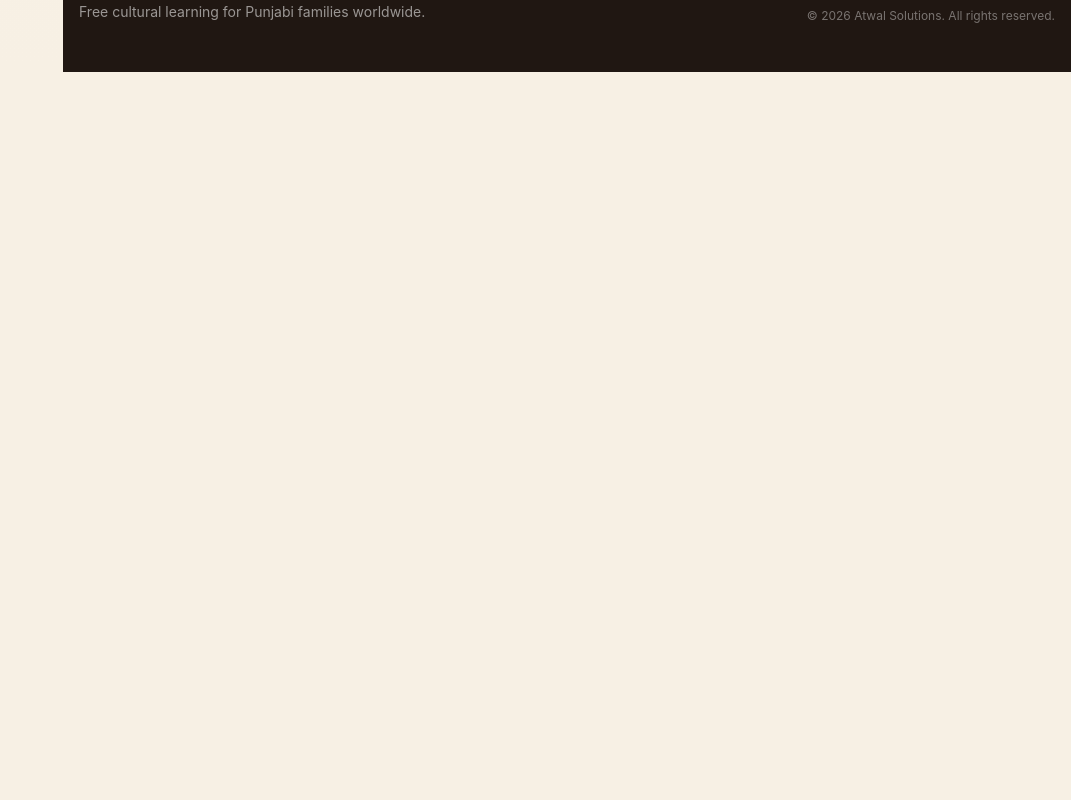
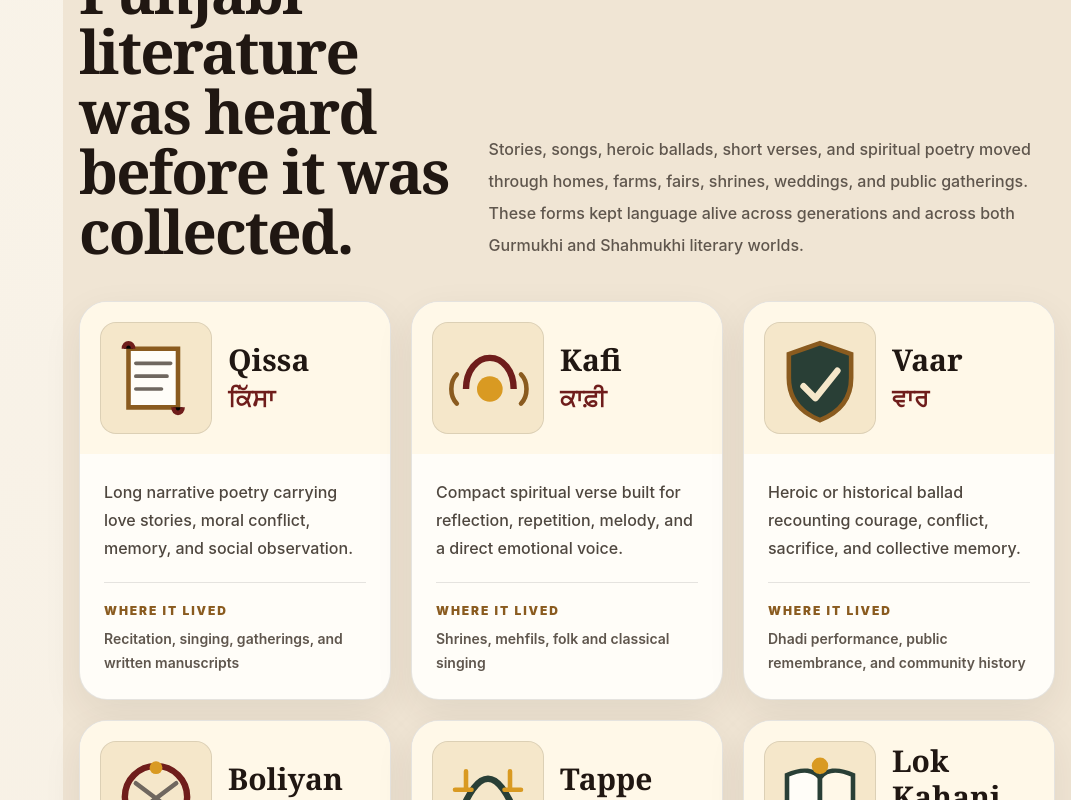
Before and after one commit to Gagan8atwal/sanjha-virsa, a Next.js app: page /literature in a window 1280 px wide. Shown: the part 2220-3020 px from the top of the page, without its empty margins (209-1280 px from the left). Before the commit the page ends 2292 px from the top, so only its background shows below. Built offline with nearby package versions, Linux system fonts and the light colour scheme.

Commit message:
Expand Punjabi Literature Museum with oral traditions

```diff
--- a/app/literature/page.tsx
+++ b/app/literature/page.tsx
@@ -13,6 +13,14 @@ type Writer = {
   summary: string;
   themes: string[];
   legacy: string;
+};
+
+type OralForm = {
+  name: string;
+  punjabi: string;
+  meaning: string;
+  setting: string;
+  shape: 'scroll' | 'voice' | 'shield' | 'circle' | 'rhythm' | 'story';
 };
 
 const writers: Writer[] = [
@@ -102,6 +110,15 @@ const writers: Writer[] = [
   },
 ];
 
+const oralForms: OralForm[] = [
+  { name: 'Qissa', punjabi: 'ਕਿੱਸਾ', meaning: 'Long narrative poetry carrying love stories, moral conflict, memory, and social observation.', setting: 'Recitation, singing, gatherings, and written manuscripts', shape: 'scroll' },
+  { name: 'Kafi', punjabi: 'ਕਾਫ਼ੀ', meaning: 'Compact spiritual verse built for reflection, repetition, melody, and a direct emotional voice.', setting: 'Shrines, mehfils, folk and classical singing', shape: 'voice' },
+  { name: 'Vaar', punjabi: 'ਵਾਰ', meaning: 'Heroic or historical ballad recounting courage, conflict, sacrifice, and collective memory.', setting: 'Dhadi performance, public remembrance, and community history', shape: 'shield' },
+  { name: 'Boliyan', punjabi: 'ਬੋਲੀਆਂ', meaning: 'Short responsive verses that can be playful, satirical, celebratory, personal, or sharply observant.', setting: 'Giddha, weddings, village celebrations, and family gatherings', shape: 'circle' },
+  { name: 'Tappe', punjabi: 'ਟੱਪੇ', meaning: 'Brief lyrical couplets known for rhythm, longing, wit, courtship, and emotional compression.', setting: 'Folk singing, fairs, social gatherings, and performance', shape: 'rhythm' },
+  { name: 'Lok Kahani', punjabi: 'ਲੋਕ ਕਹਾਣੀ', meaning: 'Folk tales preserving practical wisdom, humor, wonder, family values, and local imagination.', setting: 'Homes, winter evenings, children’s learning, and village storytelling', shape: 'story' },
+];
+
 const traditions = ['All', 'Classical', 'Spiritual', 'Modern', 'Progressive'] as const;
 
 export default function PunjabiLiteratureMuseum() {
@@ -134,12 +151,7 @@ export default function PunjabiLiteratureMuseum() {
       <section className="sv-container py-8">
         <div className="flex gap-2 overflow-x-auto pb-2" aria-label="Filter writers by tradition">
           {traditions.map((value) => (
-            <button
-              key={value}
-              type="button"
-              onClick={() => chooseTradition(value)}
-              className={`min-w-max rounded-full px-5 py-3 text-sm font-black ${tradition === value ? 'bg-[#201712] text-white' : 'border border-black/10 bg-[#fffdf8]'}`}
-            >
+            <button key={value} type="button" onClick={() => chooseTradition(value)} className={`min-w-max rounded-full px-5 py-3 text-sm font-black ${tradition === value ? 'bg-[#201712] text-white' : 'border border-black/10 bg-[#fffdf8]'}`}>
               {value}
             </button>
           ))}
@@ -150,12 +162,7 @@ export default function PunjabiLiteratureMuseum() {
         <div className="grid gap-8 lg:grid-cols-[22rem_1fr]">
           <aside className="space-y-3 lg:sticky lg:top-6 lg:self-start">
             {visible.map((writer) => (
-              <button
-                key={writer.id}
-                type="button"
-                onClick={() => setSelected(writer)}
-                className={`grid w-full grid-cols-[5rem_1fr] items-center gap-4 rounded-[1.5rem] border p-4 text-left transition ${selected.id === writer.id ? 'border-[#293f36] bg-[#f4f1df] shadow-lg' : 'border-black/10 bg-[#fffdf8] hover:-translate-y-0.5'}`}
-              >
+              <button key={writer.id} type="button" onClick={() => setSelected(writer)} className={`grid w-full grid-cols-[5rem_1fr] items-center gap-4 rounded-[1.5rem] border p-4 text-left transition ${selected.id === writer.id ? 'border-[#293f36] bg-[#f4f1df] shadow-lg' : 'border-black/10 bg-[#fffdf8] hover:-translate-y-0.5'}`}>
                 <LiteratureArt writer={writer} compact />
                 <div>
                   <p className="font-serif text-xl font-bold">{writer.name}</p>
@@ -208,6 +215,39 @@ export default function PunjabiLiteratureMuseum() {
           </article>
         </div>
       </section>
+
+      <section className="border-t border-black/10 bg-[#f0e5d4]">
+        <div className="sv-container py-14 md:py-20">
+          <div className="grid gap-8 lg:grid-cols-[0.8fr_1.2fr] lg:items-end">
+            <div>
+              <p className="sv-kicker">Living oral literature</p>
+              <h2 className="mt-4 max-w-[12ch] font-serif text-4xl font-bold tracking-[-0.03em] md:text-6xl">Punjabi literature was heard before it was collected.</h2>
+            </div>
+            <p className="max-w-2xl text-base font-medium leading-8 text-[#5f564d]">Stories, songs, heroic ballads, short verses, and spiritual poetry moved through homes, farms, fairs, shrines, weddings, and public gatherings. These forms kept language alive across generations and across both Gurmukhi and Shahmukhi literary worlds.</p>
+          </div>
+
+          <div className="mt-10 grid gap-5 md:grid-cols-2 xl:grid-cols-3">
+            {oralForms.map((form) => (
+              <article key={form.name} className="overflow-hidden rounded-[1.75rem] border border-black/10 bg-[#fffdf8] shadow-[0_14px_38px_rgba(54,35,24,0.08)]">
+                <div className="grid grid-cols-[7rem_1fr] items-center gap-4 bg-[#fff8e8] p-5">
+                  <OralFormArt form={form} />
+                  <div>
+                    <h3 className="font-serif text-3xl font-bold">{form.name}</h3>
+                    <p className="mt-1 text-2xl font-black text-[#6f1d1b]">{form.punjabi}</p>
+                  </div>
+                </div>
+                <div className="p-6">
+                  <p className="text-base font-medium leading-7 text-[#4f473f]">{form.meaning}</p>
+                  <div className="mt-5 border-t border-black/10 pt-5">
+                    <p className="text-xs font-black uppercase tracking-[0.16em] text-[#8a5b1f]">Where it lived</p>
+                    <p className="mt-2 text-sm font-semibold leading-6 text-[#5f564d]">{form.setting}</p>
+                  </div>
+                </div>
+              </article>
+            ))}
+          </div>
+        </div>
+      </section>
     </main>
   );
 }
@@ -235,3 +275,17 @@ function LiteratureArt({ writer, compact = false, large = false }: { writer: Wri
     </svg>
   );
 }
+
+function OralFormArt({ form }: { form: OralForm }) {
+  return (
+    <svg viewBox="0 0 120 120" role="img" aria-label={`${form.name} illustration`} className="h-28 w-28 rounded-2xl border border-black/10 bg-[#f5e7ca]">
+      <rect width="120" height="120" rx="18" fill="#f5e7ca" />
+      {form.shape === 'scroll' && <><path d="M30 28h54v64H30z" fill="#fffdf8" stroke="#8a5b1f" strokeWidth="5"/><path d="M38 44h38M38 58h34M38 72h28" stroke="#6f675f" strokeWidth="4" strokeLinecap="round"/><path d="M25 28c0-8 10-8 10 0M79 92c0 8 10 8 10 0" stroke="#6f1d1b" strokeWidth="5"/></>}
+      {form.shape === 'voice' && <><path d="M36 72c0-20 12-34 26-34s26 14 26 34" fill="none" stroke="#6f1d1b" strokeWidth="7"/><path d="M26 56c-8 8-8 24 0 32M96 56c8 8 8 24 0 32" fill="none" stroke="#8a5b1f" strokeWidth="5" strokeLinecap="round"/><circle cx="62" cy="72" r="14" fill="#d99a22"/></>}
+      {form.shape === 'shield' && <><path d="M60 22 94 34v26c0 24-14 38-34 46-20-8-34-22-34-46V34l34-12Z" fill="#293f36" stroke="#8a5b1f" strokeWidth="5"/><path d="M42 69 55 82l24-30" fill="none" stroke="#f5e7ca" strokeWidth="7" strokeLinecap="round" strokeLinejoin="round"/></>}
+      {form.shape === 'circle' && <><circle cx="60" cy="60" r="34" fill="none" stroke="#6f1d1b" strokeWidth="7"/><circle cx="60" cy="28" r="7" fill="#d99a22"/><circle cx="88" cy="72" r="7" fill="#315a45"/><circle cx="32" cy="72" r="7" fill="#8a5b1f"/><path d="M38 45 82 78M82 45 38 78" stroke="#6f675f" strokeWidth="5" strokeLinecap="round"/></>}
+      {form.shape === 'rhythm' && <><path d="M28 82c12-30 22-42 32-42s20 12 32 42" fill="none" stroke="#293f36" strokeWidth="7" strokeLinecap="round"/><path d="M24 52h18M78 52h18M36 32v18M84 32v18" stroke="#d99a22" strokeWidth="5" strokeLinecap="round"/><circle cx="60" cy="82" r="12" fill="#6f1d1b"/></>}
+      {form.shape === 'story' && <><path d="M24 36c18-8 30-5 36 3v50c-10-8-22-10-36-4V36Z" fill="#fffdf8" stroke="#293f36" strokeWidth="5"/><path d="M96 36c-18-8-30-5-36 3v50c10-8 22-10 36-4V36Z" fill="#fff8e8" stroke="#293f36" strokeWidth="5"/><path d="M60 39v50" stroke="#293f36" strokeWidth="4"/><circle cx="60" cy="26" r="9" fill="#d99a22"/></>}
+    </svg>
+  );
+}
```
